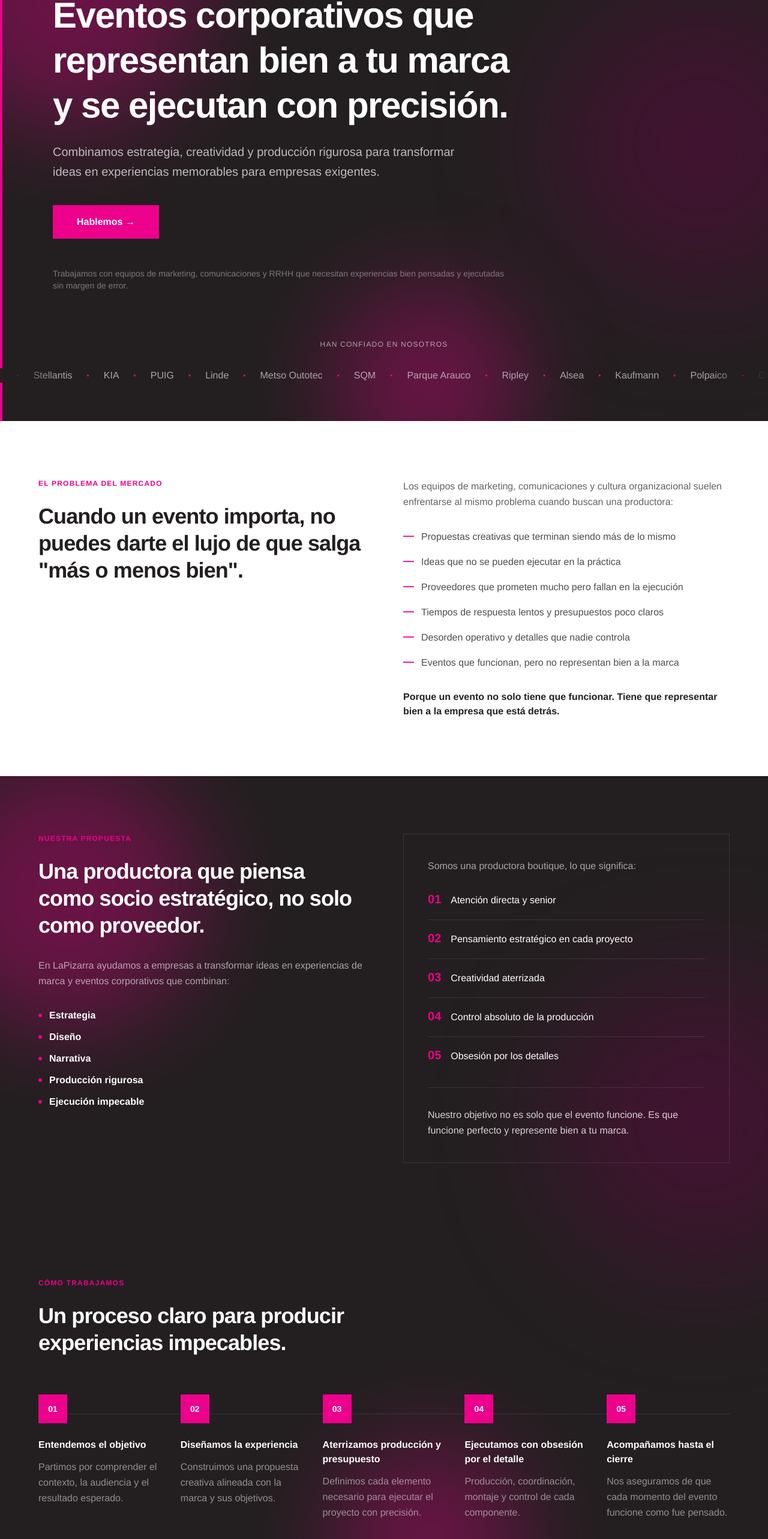
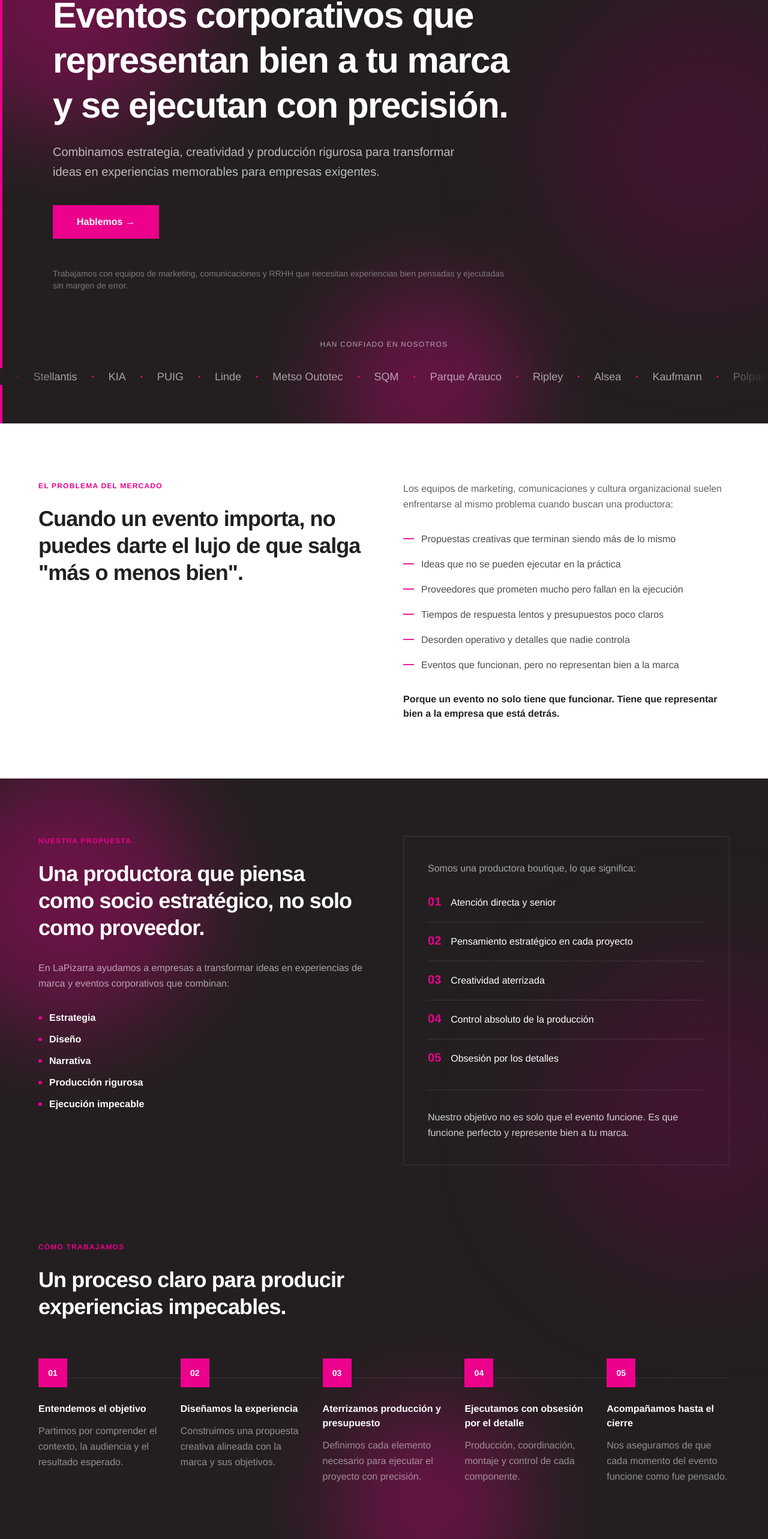
Before and after one commit to sebavigneaux-ui/lapizarra, a Next.js app: page / in a window 1280 px wide. Shown: the part 208-2774 px from the top of the page at 60% size. Built offline with nearby package versions, Linux system fonts and the light colour scheme.

Commit message:
Reduce gap between PropuestaValor and Metodologia; increase marquee font size

```diff
--- a/app/components/Hero.tsx
+++ b/app/components/Hero.tsx
@@ -80,7 +80,7 @@ export default function Hero() {
           <div className="marquee-track">
             {[...clientes, ...clientes].map((nombre, i) => (
               <span key={i} className="flex items-center whitespace-nowrap">
-                <span className="text-white/60 text-base font-medium px-6 hover:text-white transition-colors">
+                <span className="text-white/60 text-lg font-medium px-6 hover:text-white transition-colors">
                   {nombre}
                 </span>
                 <span className="text-[#EC008C] text-xs select-none">•</span>
--- a/app/components/Metodologia.tsx
+++ b/app/components/Metodologia.tsx
@@ -28,7 +28,7 @@ const pasos = [
 
 export default function Metodologia() {
   return (
-    <section id="metodologia" className="pt-24 pb-24 px-6 relative z-10">
+    <section id="metodologia" className="pt-8 pb-24 px-6 relative z-10">
       <div className="max-w-6xl mx-auto">
         <div className="mb-16">
           <p className="text-[#EC008C] text-xs font-bold uppercase tracking-widest mb-6">
```
